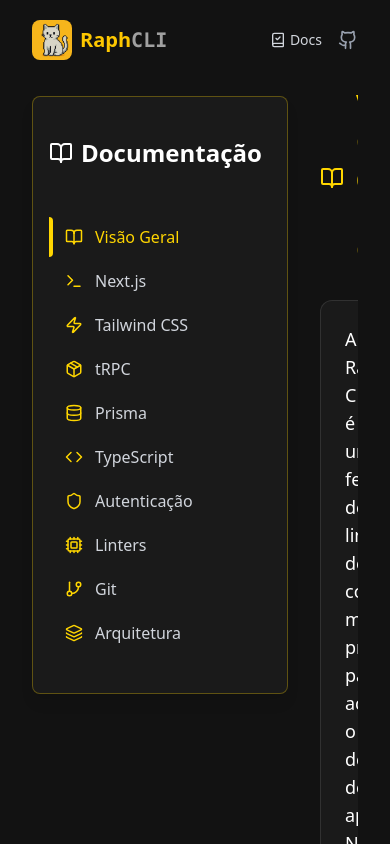
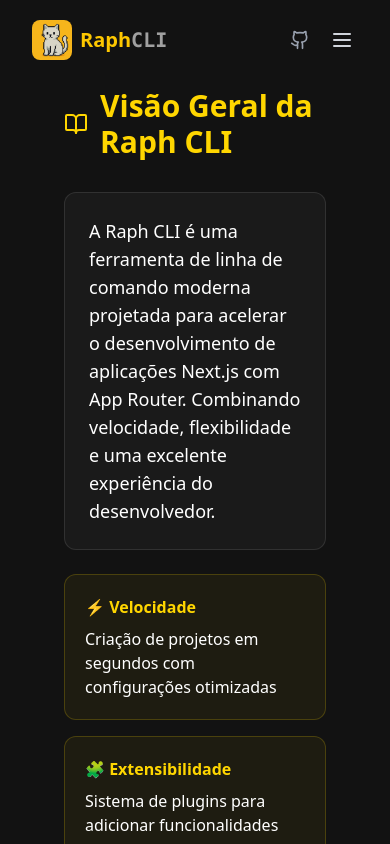
Before and after one commit to gabriellucasvh/raph, a Next.js app: page /docs/overview in a window 390 px wide. Shown: the top 844 px of the page. Built offline with nearby package versions, Linux system fonts and the light colour scheme.

Commit message:
refactor(docs): remove Navbar from DocsLayout and enhance DocsSidebar
- Removed Navbar component from DocsLayout to simplify the layout
- Enhanced DocsSidebar with mobile responsiveness, including a mobile menu and scroll behavior
- Reordered GitHub link in Navbar for better visual flow

```diff
--- a/src/app/docs/layout.tsx
+++ b/src/app/docs/layout.tsx
@@ -1,8 +1,6 @@
 "use client"
 
 import { DocsSidebar } from "@/components/DocsSidebar";
-import Navbar from "@/components/Navbar";
-
 
 export default function DocsLayout({
     children,
@@ -11,7 +9,6 @@
 }) {
     return (
         <div className="pt-14">
-            <Navbar />
             <div className="flex min-h text-white container mx-auto px-8 md:px-14">
                 <DocsSidebar />
                 <main className="flex-1 p-8 overflow-y-auto">
--- a/src/components/DocsSidebar.tsx
+++ b/src/components/DocsSidebar.tsx
@@ -1,11 +1,18 @@
 "use client"
 
-import { BookOpen, Terminal, Zap, Package, Code, Shield,
+import {
+    BookOpen, Terminal, Zap, Package, Code, Shield,
     Cpu, Database, GitBranch, Layers,
-  ChevronRight} from "lucide-react";
+    ChevronRight, Menu, X, BookCheck,
+    Github,
+    Dot,
+    Cat
+} from "lucide-react";
 import Link from "next/link";
 import { usePathname } from "next/navigation";
-import { motion } from "framer-motion";
+import { motion, AnimatePresence } from "framer-motion";
+import { useState, useEffect } from "react";
+import Image from "next/image";
 
 const sections = [
     { id: "overview", title: "Visão Geral", icon: <BookOpen size={18} /> },
@@ -22,13 +29,153 @@
 
 export function DocsSidebar() {
     const pathname = usePathname();
+    const [isMobile, setIsMobile] = useState(false);
+    const [mobileMenuOpen, setMobileMenuOpen] = useState(false);
+    const [isScrolled, setIsScrolled] = useState(false);
 
+    useEffect(() => {
+        const handleResize = () => {
+            setIsMobile(window.innerWidth < 768);
+        };
+
+        const handleScroll = () => {
+            setIsScrolled(window.scrollY > 20);
+        };
+
+        handleResize();
+        window.addEventListener('resize', handleResize);
+        window.addEventListener('scroll', handleScroll);
+
+        return () => {
+            window.removeEventListener('resize', handleResize);
+            window.removeEventListener('scroll', handleScroll);
+        };
+    }, []);
+
+    if (isMobile) {
+        return (
+            <>
+                {/* Mobile Navbar - Estilo idêntico ao componente Navbar */}
+                <motion.header
+                    initial={{ y: -100 }}
+                    animate={{ y: 0 }}
+                    transition={{ duration: 0.5 }}
+                    className={`fixed top-0 left-0 w-full z-50 transition-all duration-300 ${isScrolled
+                            ? "py-3 bg-dark/80 backdrop-blur-lg border-b border-gray-800 shadow-md"
+                            : "py-5"
+                        }`}
+                >
+                    <div className="container mx-auto px-8 flex items-center justify-between">
+                        {/* Logo idêntica */}
+                        <motion.a
+                            href="/"
+                            whileHover={{ scale: 1.05 }}
+                            className="flex items-center gap-2"
+                        >
+                            <div className="relative">
+                                <Image src={"/logo.png"} alt="Logo" width={40} height={40} className="rounded-lg" />
+                            </div>
+                            <span className="font-bold text-xl text-white">
+                                <span className="text-yellow-400">Raph</span>
+                                <span className="text-white/60 font-mono">CLI</span>
+                            </span>
+                        </motion.a>
+
+                        {/* Botão de menu e Docs link */}
+                        <div className="flex items-center gap-4">
+                            <motion.a
+                                whileHover={{ rotate: 10, scale: 1.1 }}
+                                href="https://github.com/gabriellucasvh/raph"
+                                target="_blank"
+                                rel="noopener noreferrer"
+                                aria-label="GitHub"
+                                className="flex items-center gap-2 text-gray-400 hover:text-white"
+                            >
+                                <Github size={20} />
+                            </motion.a>
+
+                            <button
+                                onClick={() => setMobileMenuOpen(!mobileMenuOpen)}
+                                className="text-gray-300 hover:text-yellow-400 transition-colors p-1"
+                            >
+                                {mobileMenuOpen ? <X size={24} /> : <Menu size={24} />}
+                            </button>
+                        </div>
+                    </div>
+                </motion.header>
+
+                {/* Mobile Menu - Estilizado para combinar */}
+                <AnimatePresence>
+                    {mobileMenuOpen && (
+                        <motion.div
+                            className="md:hidden fixed inset-0 bg-dark/95 backdrop-blur-lg z-40 pt-24 px-8 overflow-y-auto"
+                            initial={{ opacity: 0, y: -20 }}
+                            animate={{ opacity: 1, y: 0 }}
+                            exit={{ opacity: 0, y: -20 }}
+                            transition={{ duration: 0.2 }}
+                        >
+                            <ul className="space-y-3">
+                                {sections.map((section, index) => {
+                                    const isActive = pathname?.includes(section.id);
+                                    return (
+                                        <motion.li
+                                            key={section.id}
+                                            initial={{ opacity: 0, x: -20 }}
+                                            animate={{ opacity: 1, x: 0 }}
+                                            transition={{ delay: index * 0.05 }}
+                                        >
+                                            <Link
+                                                href={`/docs/${section.id}`}
+                                                className={`w-full text-left flex items-center gap-3 py-3 transition-colors ${isActive ? 'text-yellow-400' : 'text-gray-300 hover:text-white'
+                                                    }`}
+                                                onClick={() => setMobileMenuOpen(false)}
+                                            >
+                                                <motion.span
+                                                    whileHover={{ scale: 1.1 }}
+                                                >
+                                                    {section.icon}
+                                                </motion.span>
+
+                                                <span className="flex-1">
+                                                    {section.title}
+                                                </span>
+
+                                                {isActive && (
+                                                    <motion.div
+                                                        initial={{ opacity: 0 }}
+                                                        animate={{ opacity: 1 }}
+                                                    >
+                                                        <Cat size={18} className="text-yellow-400" />
+                                                    </motion.div>
+                                                )}
+                                            </Link>
+
+                                            {isActive && (
+                                                <motion.div
+                                                    className="h-[2px] bg-yellow-400"
+                                                    initial={{ scaleX: 0 }}
+                                                    animate={{ scaleX: 1 }}
+                                                    transition={{ duration: 0.3 }}
+                                                />
+                                            )}
+                                        </motion.li>
+                                    );
+                                })}
+                            </ul>
+                        </motion.div>
+                    )}
+                </AnimatePresence>
+            </>
+        );
+    }
+
+    // Desktop Sidebar (original)
     return (
         <motion.aside
             initial={{ x: -20, opacity: 0 }}
             animate={{ x: 0, opacity: 1 }}
             transition={{ duration: 0.3 }}
-      className="w-64 bg-darkGray px-4 sticky top-0 h-min py-10 mt-10 overflow-y-auto border border-yellow/30 shadow-lg rounded-lg"
+            className="hidden md:block w-64 bg-darkGray px-4 sticky top-0 h-min py-10 mt-10 overflow-y-auto border border-yellow/30 shadow-lg rounded-lg"
         >
             <div className="pb-6">
                 <motion.h2
@@ -54,7 +201,6 @@
                                     href={`/docs/${section.id}`}
                                     className="w-full text-left flex items-center gap-3 px-4 py-2 rounded-lg group"
                                 >
-                  {/* Enhanced sliding indicator */}
                                     <motion.div
                                         className="absolute left-0 top-0 h-full w-1 bg-yellow rounded-r-md"
                                         initial={{ scaleY: 0 }}
@@ -69,7 +215,6 @@
                                         }}
                                     />
 
-                  {/* Smooth icon transition */}
                                     <motion.span
                                         className="text-yellow"
                                         whileHover={{ scale: 1.1 }}
@@ -78,16 +223,13 @@
                                         {section.icon}
                                     </motion.span>
 
-                  {/* Clean text animation */}
                                     <motion.span
-                    className={`flex-1 transition-colors ${
-                      isActive ? 'text-yellow font-medium' : 'text-gray-300 group-hover:text-white'
+                                        className={`flex-1 transition-colors ${isActive ? 'text-yellow font-medium' : 'text-gray-300 group-hover:text-white'
                                             }`}
                                     >
                                         {section.title}
                                     </motion.span>
 
-                  {/* Subtle arrow indicator */}
                                     <motion.div
                                         className="text-yellow"
                                         initial={{ opacity: 0, x: -10 }}
--- a/src/components/Navbar.tsx
+++ b/src/components/Navbar.tsx
@@ -48,6 +48,16 @@
 
         {/* Combined Links and GitHub Icon */}
         <div className="flex items-center gap-2 sm:gap-4">
+          <motion.a
+            whileHover={{ rotate: 10, scale: 1.1 }}
+            href="https://github.com/gabriellucasvh/raph"
+            target="_blank"
+            rel="noopener noreferrer"
+            aria-label="GitHub"
+            className="flex items-center gap-2 text-gray-400 hover:text-white"
+          >
+            <Github size={20} />
+          </motion.a>
           <nav className="flex items-center">
             {navLinks.map((link, index) => (
               <motion.a
@@ -64,16 +74,6 @@
             ))}
           </nav>
 
-          <motion.a
-            whileHover={{ rotate: 10, scale: 1.1 }}
-            href="https://github.com/gabriellucasvh/raph"
-            target="_blank"
-            rel="noopener noreferrer"
-            aria-label="GitHub"
-            className="flex items-center gap-2 text-gray-400 hover:text-white"
-          >
-            <Github size={20} />
-          </motion.a>
         </div>
       </div>
     </motion.header>
```
Lines whose indentation alone changed are shown as unchanged.
